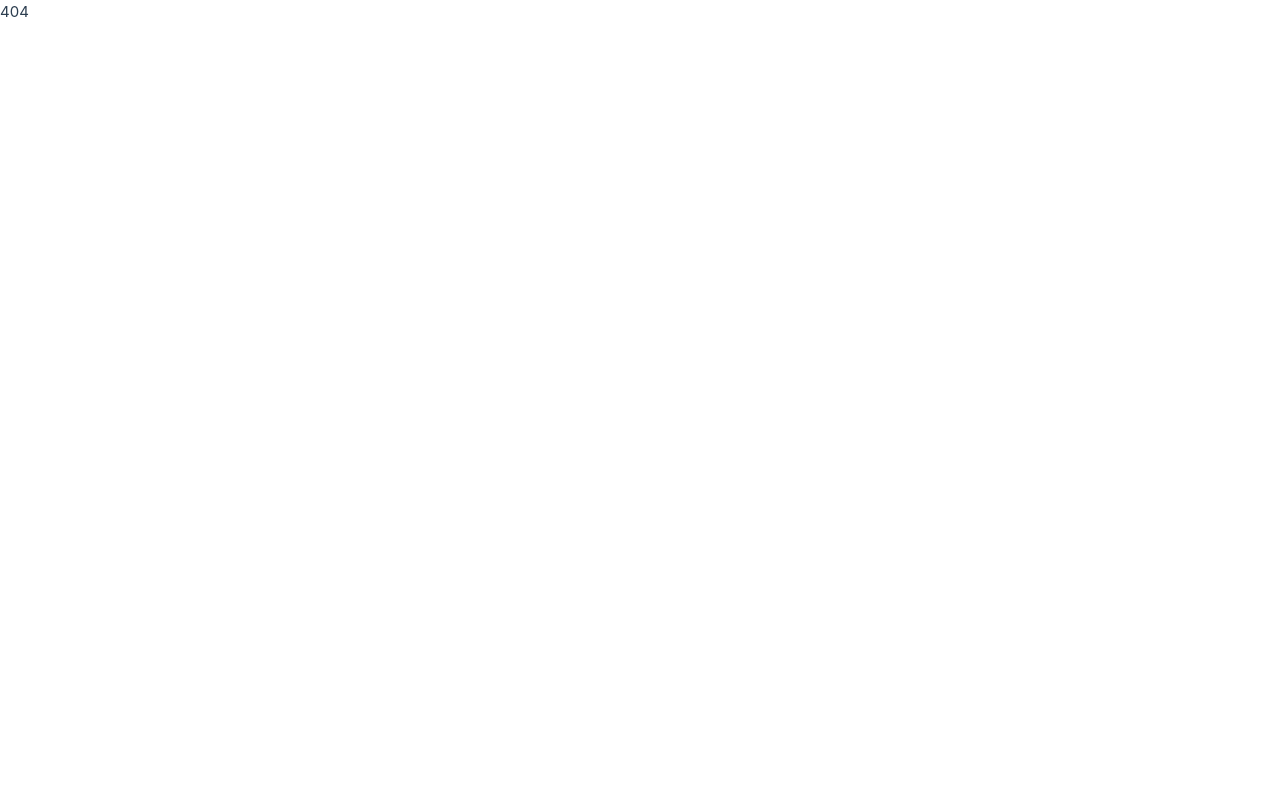
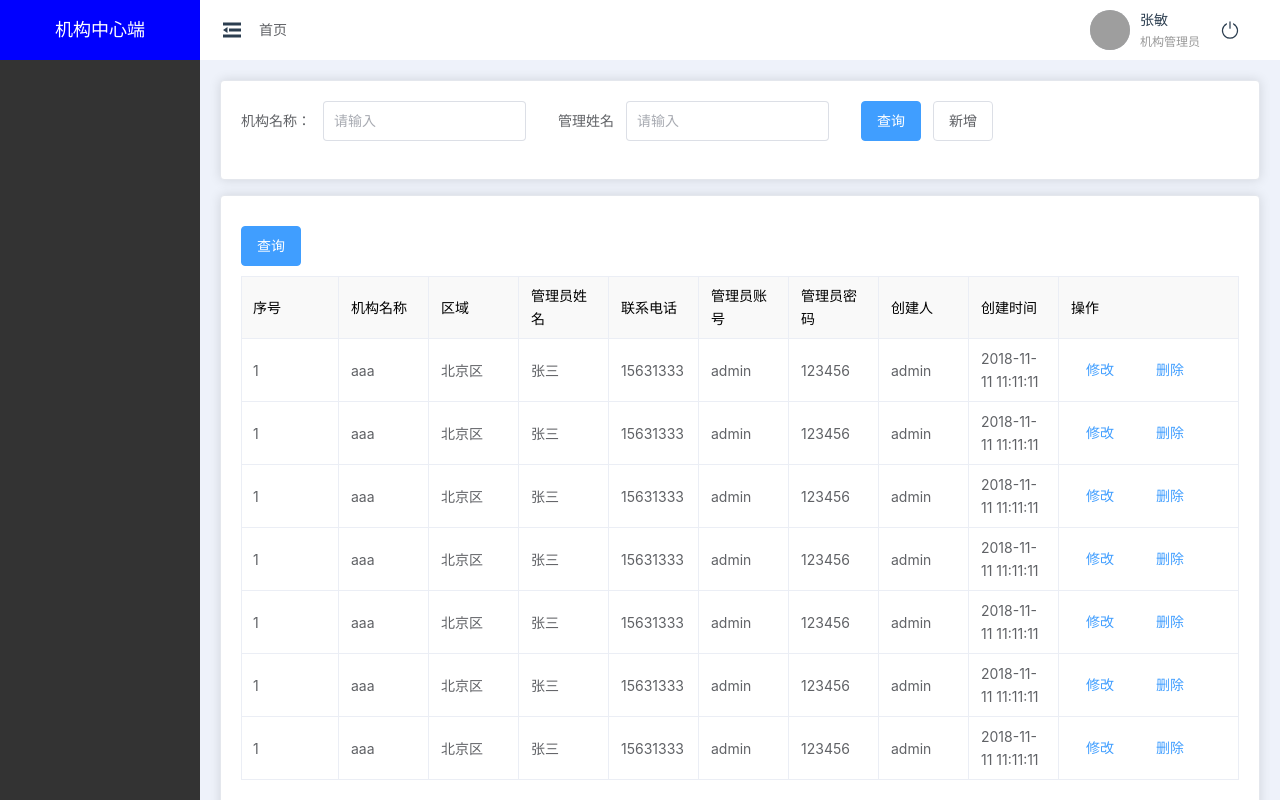
Before and after one commit to sichenga/LKCareSystem, a Vue app: page /dashboard/affiliated in a window 1280 px wide. Built offline with nearby package versions, Linux system fonts and the light colour scheme; grey boxes are pictures that could not be loaded.

Commit message:
增加封装表格和分页

```diff
--- a/components.d.ts
+++ b/components.d.ts
@@ -23,12 +23,18 @@ declare module 'vue' {
     ElImage: typeof import('element-plus/es')['ElImage']
     ElInput: typeof import('element-plus/es')['ElInput']
     ElMain: typeof import('element-plus/es')['ElMain']
+    ElPagination: typeof import('element-plus/es')['ElPagination']
+    ElTable: typeof import('element-plus/es')['ElTable']
+    ElTableColumn: typeof import('element-plus/es')['ElTableColumn']
     IconCommunity: typeof import('./src/components/icons/IconCommunity.vue')['default']
     IconDocumentation: typeof import('./src/components/icons/IconDocumentation.vue')['default']
     IconEcosystem: typeof import('./src/components/icons/IconEcosystem.vue')['default']
     IconSupport: typeof import('./src/components/icons/IconSupport.vue')['default']
     IconTooling: typeof import('./src/components/icons/IconTooling.vue')['default']
     LeftMenu: typeof import('./src/components/menu/LeftMenu.vue')['default']
+    MayPagination: typeof import('./src/components/pagination/MayPagination.vue')['default']
+    MayTable: typeof import('./src/components/table/MayTable.vue')['default']
+    PaginationIndex: typeof import('./src/components/pagination/PaginationIndex.vue')['default']
     PriceTable: typeof import('./src/components/table/PriceTable.vue')['default']
     RouterLink: typeof import('vue-router')['RouterLink']
     RouterView: typeof import('vue-router')['RouterView']
--- /dev/null
+++ b/src/Type/pagination.ts
@@ -0,0 +1,7 @@
+// 分页配置项
+
+export interface PaginationConfig {
+  page: number; // 页码
+  psize: number; // 一页显示的条目数
+  total: number; // 总条目数
+}
--- /dev/null
+++ b/src/Type/table.ts
@@ -0,0 +1,6 @@
+// 封装表格
+export interface TableItem {
+  label: string
+  prop: string
+  width?: string
+}
--- a/src/assets/main.css
+++ b/src/assets/main.css
@@ -1,9 +1,15 @@
 @import './base.css';
 
-html,body,#app {
+html,
+body,
+#app {
   width: 100%;
   height: 100%;
   margin: 0;
   padding: 0;
   box-sizing: border-box;
 }
+
+.el-form-item {
+  align-items: center;
+}
--- a/src/components/menu/LeftMenu.vue
+++ b/src/components/menu/LeftMenu.vue
@@ -7,11 +7,11 @@ import { ref, reactive, onMounted } from 'vue'
 <style lang="less" scoped>
 .title {
   width: 100%;
-  height: 50px;
+  height: 60px;
   background-color: blue;
   font-size: 18px;
   text-align: center;
-  line-height: 50px;
+  line-height: 60px;
   color: #fff;
 }
 </style>
--- /dev/null
+++ b/src/components/pagination/MayPagination.vue
@@ -0,0 +1,81 @@
+<template>
+  <div class="pagination">
+    <el-pagination
+      v-model:current-page="data.page"
+      v-model:page-size="data.psize"
+      :page-sizes="[5, 10, 15, 20]"
+      :small="false"
+      :background="true"
+      :layout="layout"
+      :total="data.total"
+      @size-change="handleSizeChange"
+      @current-change="handleCurrentChange"
+    />
+  </div>
+</template>
+<script lang="ts" setup>
+import { reactive, defineProps, watch, ref, defineEmits } from 'vue'
+import type { PaginationConfig } from '@/Type/pagination'
+// const locale = zhCn
+const emit = defineEmits(['page', 'psize'])
+let layout = ref('total,  prev, pager, next,sizes, jumper')
+let data = reactive<PaginationConfig>({
+  page: 1,
+  psize: 5,
+  total: 30
+})
+const props = defineProps({
+  page: {
+    type: Number,
+    default: 1
+  },
+  psize: {
+    type: Number,
+    default: 5
+  },
+  total: {
+    type: Number,
+    default: 0
+  }
+})
+
+watch(
+  props,
+  (newval) => {
+    console.log('watch', newval)
+    if (newval) {
+      data.page = newval.page
+      data.psize = newval.psize
+      data.total = newval.total
+    }
+  },
+  { immediate: true }
+)
+const handleSizeChange = (val: number) => {
+  console.log(`${val} items per page`)
+  emit('psize', val)
+}
+const handleCurrentChange = (val: number) => {
+  console.log(`current page: ${val}`)
+  emit('page', val)
+}
+</script>
+<style lang="less" scoped>
+.demo-pagination-block + .demo-pagination-block {
+  margin-top: 10px;
+}
+
+.demo-pagination-block .demonstration {
+  margin-bottom: 16px;
+}
+
+.el-pagination {
+  margin-top: 20px;
+  // justify-content: center;
+  align-items: center;
+}
+.pagination {
+  display: flex;
+  flex-direction: row-reverse;
+}
+</style>
--- /dev/null
+++ b/src/components/table/MayTable.vue
@@ -0,0 +1,52 @@
+<template>
+  <el-table
+    :data="props.tableData"
+    border
+    style="width: 100%"
+    :header-cell-style="{
+      background: '#f9f9f9',
+      color: '#000000',
+      height: '50px'
+    }"
+  >
+    <el-table-column type="selection" width="55" v-if="isMultiple" />
+    <el-table-column
+      v-for="(item, index) in props.tableItem"
+      :key="index"
+      :prop="item.prop"
+      :label="item.label"
+      :width="item.width"
+    />
+    <el-table-column label="操作" width="180">
+      <template v-slot="scope">
+        <slot name="operate" :data="scope.row"></slot>
+      </template>
+    </el-table-column>
+  </el-table>
+</template>
+<script lang="ts" setup>
+import { ref, reactive, defineProps } from 'vue'
+import type { PropType } from 'vue'
+import type { TableItem } from '@/Type/table'
+const props = defineProps({
+  tableData: {
+    type: Array,
+    default: () => []
+  },
+  tableItem: {
+    type: Array as PropType<TableItem[]>,
+    default: () => []
+  },
+  // 是否多选
+  isMultiple: {
+    type: Boolean,
+    default: false
+  },
+  // 标识
+  identifier: {
+    type: String,
+    default: ''
+  }
+})
+</script>
+<style lang="less" scoped></style>
--- /dev/null
+++ b/src/database/AffiliatedView.json
@@ -0,0 +1,79 @@
+[
+  {
+    "id": "1",
+    "name": "aaa",
+    "address": "北京区",
+    "manager": "张三",
+    "phone": "15631333",
+    "username": "admin",
+    "userpass": "123456",
+    "addtime": "2018-11-11 11:11:11",
+    "creator": "admin"
+  },
+  {
+    "id": "1",
+    "name": "aaa",
+    "address": "北京区",
+    "manager": "张三",
+    "phone": "15631333",
+    "username": "admin",
+    "userpass": "123456",
+    "addtime": "2018-11-11 11:11:11",
+    "creator": "admin"
+  },
+  {
+    "id": "1",
+    "name": "aaa",
+    "address": "北京区",
+    "manager": "张三",
+    "phone": "15631333",
+    "username": "admin",
+    "userpass": "123456",
+    "addtime": "2018-11-11 11:11:11",
+    "creator": "admin"
+  },
+  {
+    "id": "1",
+    "name": "aaa",
+    "address": "北京区",
+    "manager": "张三",
+    "phone": "15631333",
+    "username": "admin",
+    "userpass": "123456",
+    "addtime": "2018-11-11 11:11:11",
+    "creator": "admin"
+  },
+  {
+    "id": "1",
+    "name": "aaa",
+    "address": "北京区",
+    "manager": "张三",
+    "phone": "15631333",
+    "username": "admin",
+    "userpass": "123456",
+    "addtime": "2018-11-11 11:11:11",
+    "creator": "admin"
+  },
+  {
+    "id": "1",
+    "name": "aaa",
+    "address": "北京区",
+    "manager": "张三",
+    "phone": "15631333",
+    "username": "admin",
+    "userpass": "123456",
+    "addtime": "2018-11-11 11:11:11",
+    "creator": "admin"
+  },
+  {
+    "id": "1",
+    "name": "aaa",
+    "address": "北京区",
+    "manager": "张三",
+    "phone": "15631333",
+    "username": "admin",
+    "userpass": "123456",
+    "addtime": "2018-11-11 11:11:11",
+    "creator": "admin"
+  }
+]
--- a/src/router/index.ts
+++ b/src/router/index.ts
@@ -18,7 +18,14 @@ const router = createRouter({
     {
       path: '/dashboard',
       name: 'dashboard',
-      component: () => import('@/views/dashboard/DashBoard.vue')
+      component: () => import('@/views/dashboard/DashBoard.vue'),
+      children: [
+        {
+          path:'affiliated',
+          name:'affiliated',
+          component:()=>import('@/views/affiliated/AffiliatedView.vue')
+        }
+      ]
     }
   ]
 })
--- /dev/null
+++ b/src/views/affiliated/AffiliatedView.vue
@@ -0,0 +1,98 @@
+<template>
+  <el-card>
+    <el-form :inline="true" :model="formInline" class="demo-form-inline">
+      <el-form-item label="机构名称：">
+        <el-input v-model="formInline.user" placeholder="请输入" clearable />
+      </el-form-item>
+      <el-form-item label="管理姓名">
+        <el-input v-model="formInline.user" placeholder="请输入" clearable />
+      </el-form-item>
+      <el-form-item>
+        <el-button type="primary">查询</el-button>
+        <el-button>新增</el-button>
+      </el-form-item>
+    </el-form>
+  </el-card>
+  <el-card style="margin-top: 15px">
+    <div style="margin: 10px 0">
+      <el-button type="primary">查询</el-button>
+    </div>
+    <!-- 表格 -->
+    <MayTable :tableData="data.tableData" :tableItem="data.tableItem">
+      <template #operate>
+        <el-button type="primary" text>修改</el-button>
+        <el-button type="primary" text>删除</el-button>
+      </template>
+    </MayTable>
+    <Pagination :total="50"></Pagination>
+  </el-card>
+</template>
+<script lang="ts" setup>
+import { ref, reactive, onMounted, defineAsyncComponent } from 'vue'
+import AffiliatedView from '@/database/AffiliatedView.json'
+const MayTable = defineAsyncComponent(() => import('@/components/table/MayTable.vue'))
+const Pagination = defineAsyncComponent(() => import('@/components/pagination/MayPagination.vue'))
+const formInline = reactive({
+  user: '',
+  region: '',
+  date: ''
+})
+const data = reactive({
+  tableData: [] as any,
+  tableItem: [
+    {
+      prop: 'id',
+      label: '序号'
+    },
+    {
+      prop: 'name',
+      label: '机构名称'
+    },
+    {
+      prop: 'address',
+      label: '区域'
+    },
+    {
+      prop: 'manager',
+      label: '管理员姓名'
+    },
+    {
+      prop: 'phone',
+      label: '联系电话'
+    },
+    {
+      prop: 'username',
+      label: '管理员账号'
+    },
+    {
+      prop: 'userpass',
+      label: '管理员密码'
+    },
+    {
+      prop: 'creator',
+      label: '创建人'
+    },
+    {
+      prop: 'addtime',
+      label: '创建时间'
+    }
+  ]
+})
+const getlist = () => {
+  setTimeout(() => {
+    data.tableData = AffiliatedView
+  }, 1000)
+}
+onMounted(() => {
+  getlist()
+})
+</script>
+<style lang="less" scoped>
+.el-input {
+  height: 40px;
+}
+.el-button {
+  height: 40px;
+  line-height: 40px;
+}
+</style>
```
